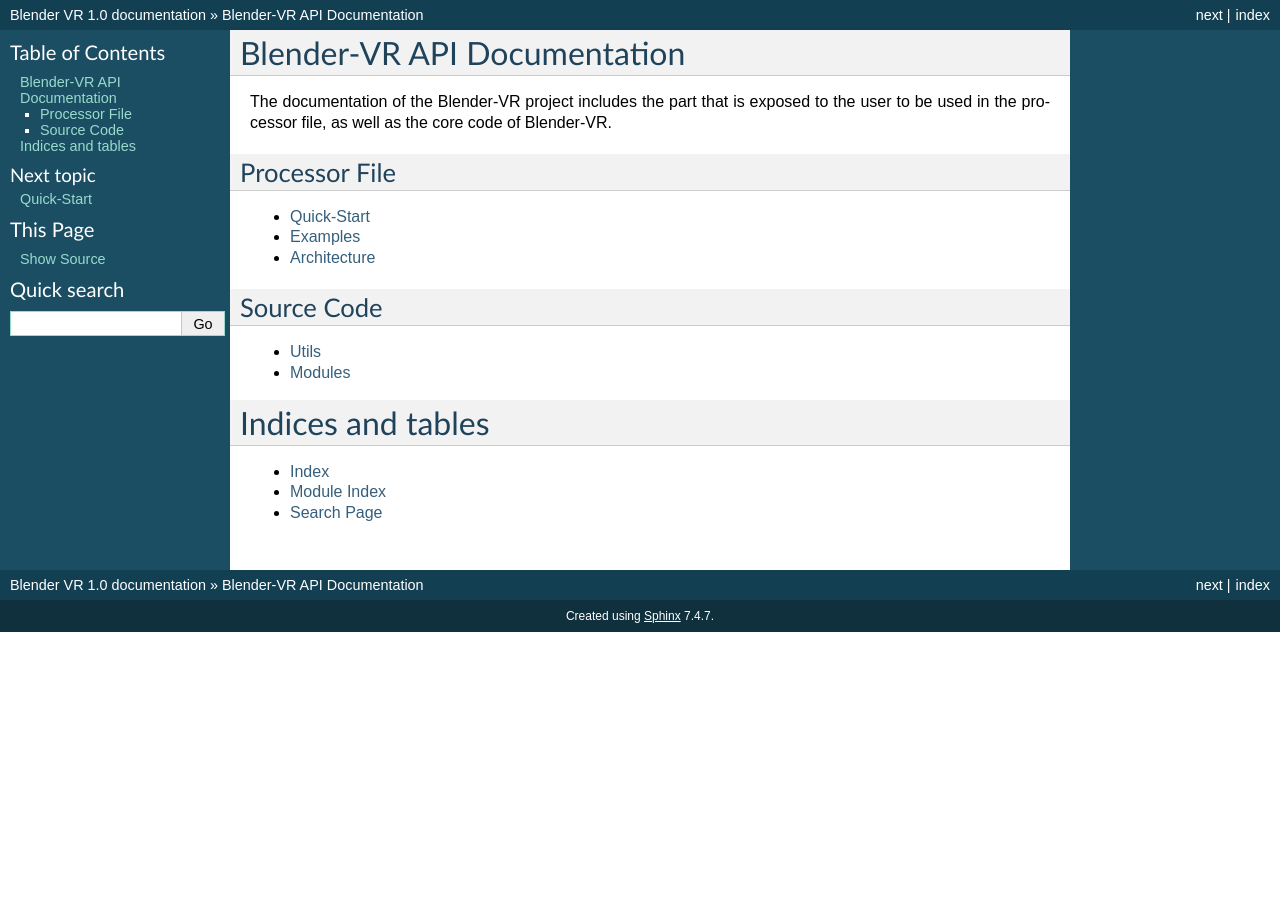
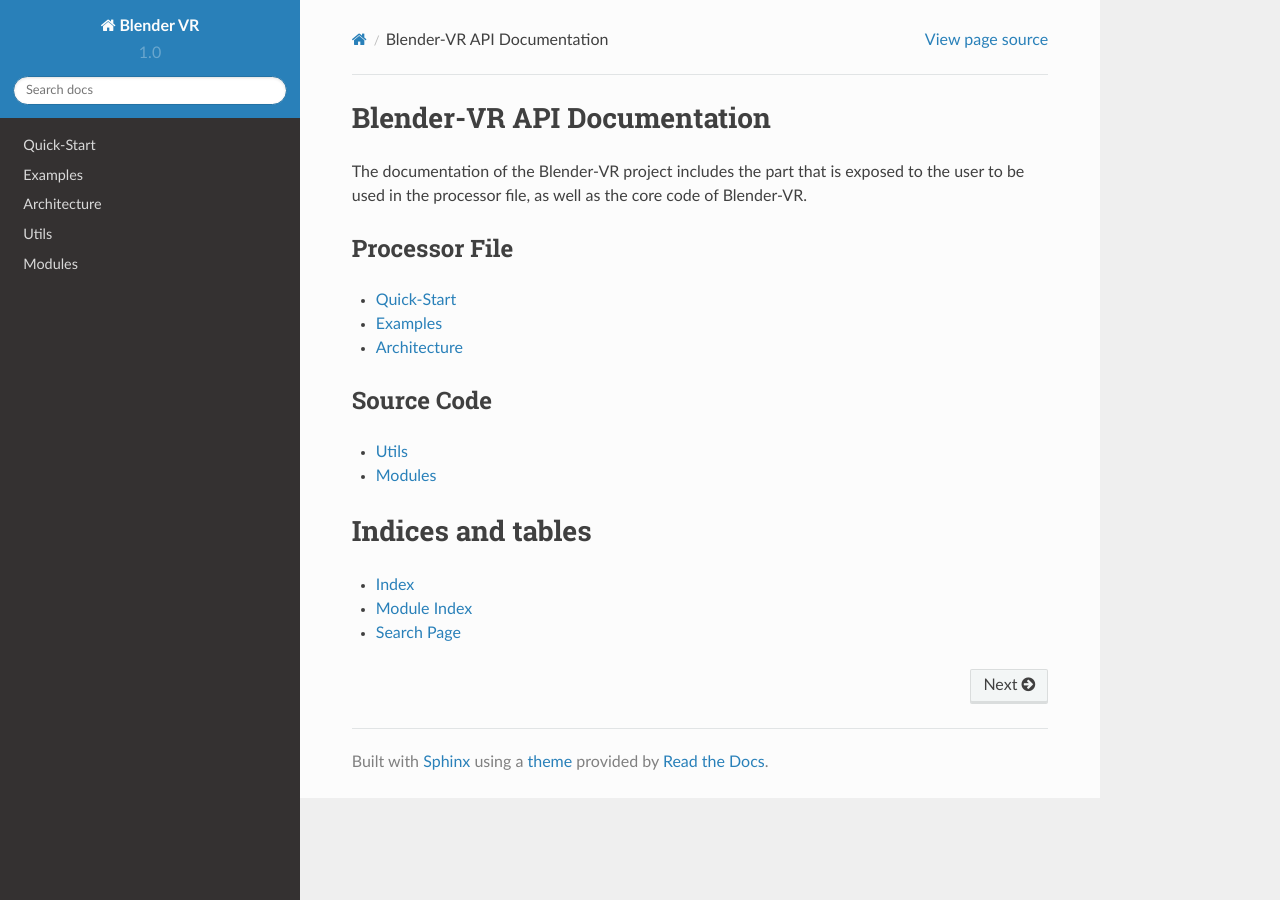
Before and after one commit to BlenderVR/source, a Sphinx documentation site: the page built from docs/index.rst, in a window 1280 px wide. Built offline with Sphinx 7.4.7 and the Read the Docs theme 2.0.0, drawn with Linux system fonts in a browser that asks for light colours; pages that are not in the unit, such as notebooks, are missing from menus; part of the change alters nothing that is shown.

Commit message:
Docs: update conf.py to use "read the docs" theme

```diff
--- a/docs/conf.py
+++ b/docs/conf.py
@@ -20,6 +20,7 @@ import os
 # documentation root, use os.path.abspath to make it absolute, like shown here.
 sys.path.insert(0, os.path.abspath('../utils'))
 sys.path.insert(0, os.path.abspath('../modules'))
+sys.path.insert(0, os.path.abspath('exts'))
 
 # -- General configuration ------------------------------------------------
 
@@ -32,6 +33,8 @@ sys.path.insert(0, os.path.abspath('../modules'))
 extensions = [
     'sphinx.ext.autodoc',
 #    'sphinx.ext.viewcode',
+    'youtube',
+    'vimeo',
 ]
 
 # Add any paths that contain templates here, relative to this directory.
@@ -100,9 +103,20 @@ pygments_style = 'sphinx'
 
 # -- Options for HTML output ----------------------------------------------
 
+# use http://read-the-docs.readthedocs.org/en/latest/theme.html if available.
+try:
+    import sphinx_rtd_theme
+except ImportError:
+    sphinx_rtd_theme = None
+
 # The theme to use for HTML and HTML Help pages.  See the documentation for
 # a list of builtin themes.
-html_theme = 'default'
+if sphinx_rtd_theme:
+    html_theme = 'sphinx_rtd_theme'
+
+# The theme to use for HTML and HTML Help pages.  See the documentation for
+# a list of builtin themes.
+# html_theme = 'default'
 
 # Theme options are theme-specific and customize the look and feel of a theme
 # further.  For a list of options available for each theme, see the
@@ -110,7 +124,8 @@ html_theme = 'default'
 #html_theme_options = {}
 
 # Add any paths that contain custom themes here, relative to this directory.
-#html_theme_path = []
+if sphinx_rtd_theme:
+    html_theme_path = [sphinx_rtd_theme.get_html_theme_path()]
 
 # The name for this set of Sphinx documents.  If None, it defaults to
 # "<project> v<release> documentation".
```
